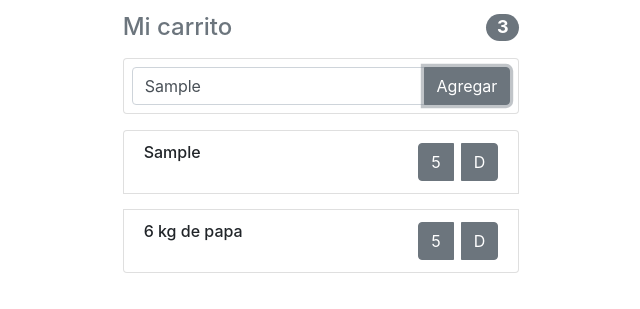
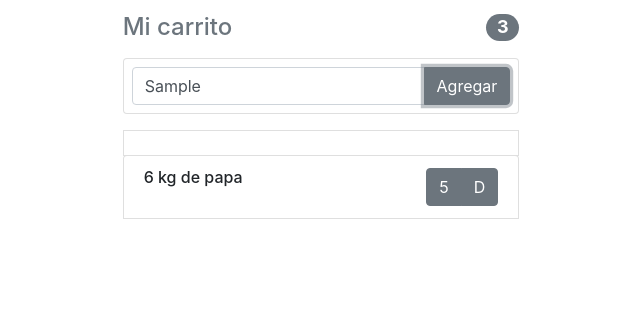
Before and after one commit to glorianayeli/ListaSuper, a plain HTML site: page index.html in a window 1280 px wide. Both pictures are taken after typing "Sample" into the empty fields and a click on the button "Agregar". Shown: the part 231-540 px from the top of the page, without its empty margins (319-959 px from the left). Drawn offline with Linux system fonts and the light colour scheme.

Commit message:
funciones eliminar y agregar en los botones

```diff
--- a/assets/js/index.js
+++ b/assets/js/index.js
@@ -1,23 +1,30 @@
 const listaSuper = document.querySelector('.ul-principal');
 const doneButton = document.querySelector('.done-button');
-const deleteButton = document.querySelector('.delete-button')
-const addButton = document.querySelector('.add-button')
+const deleteButton = document.querySelector('.delete-button');
+const addButton = document.querySelector('.add-button');
 const element = document.querySelector('.element');
 const productName = document.querySelector('.nameProduct');
+const descriptionelement = document.querySelector('.description');
 
 addButton.addEventListener('click',addElement);
 doneButton.addEventListener('click',doneElement);
+deleteButton.addEventListener('click',deleteElement);
 
 let elementName;
 
 
 
 function addElement(){
-    newElement = document.createElement(listaSuper.after(element.cloneNode(true)));
     elementName = productName.value;
+    newElement = document.createElement(listaSuper.before(element.cloneNode()));
+
     listaSuper.appendChild(newElement);
-    document.querySelector('.description').innerHTML = elementName;
+    //document.querySelector('.description').innerHTML = elementName;
 }
-function doneElement(){;
+function doneElement(){
     element.innerHTML = "done";
 }
+function deleteElement(){
+    deleteElement = document.querySelector('.element');
+    deleteElement.remove();
+}
--- a/index.html
+++ b/index.html
@@ -33,8 +33,8 @@
                 <div>
                     <h6 class="my-0 description">6 kg de papa</h6>
                 </div>
-                <div class="btn-group delete-button" role="group">
-                    <button type="button" class="btn btn-secondary mr-2">5</button>
+                <div class="btn-group" role="group">
+                    <button type="button" class="btn btn-secondary delete-button">5</button>
                     <button type="button" class="btn btn-secondary done-button">D</button>
                 </div>
             </li>
```
